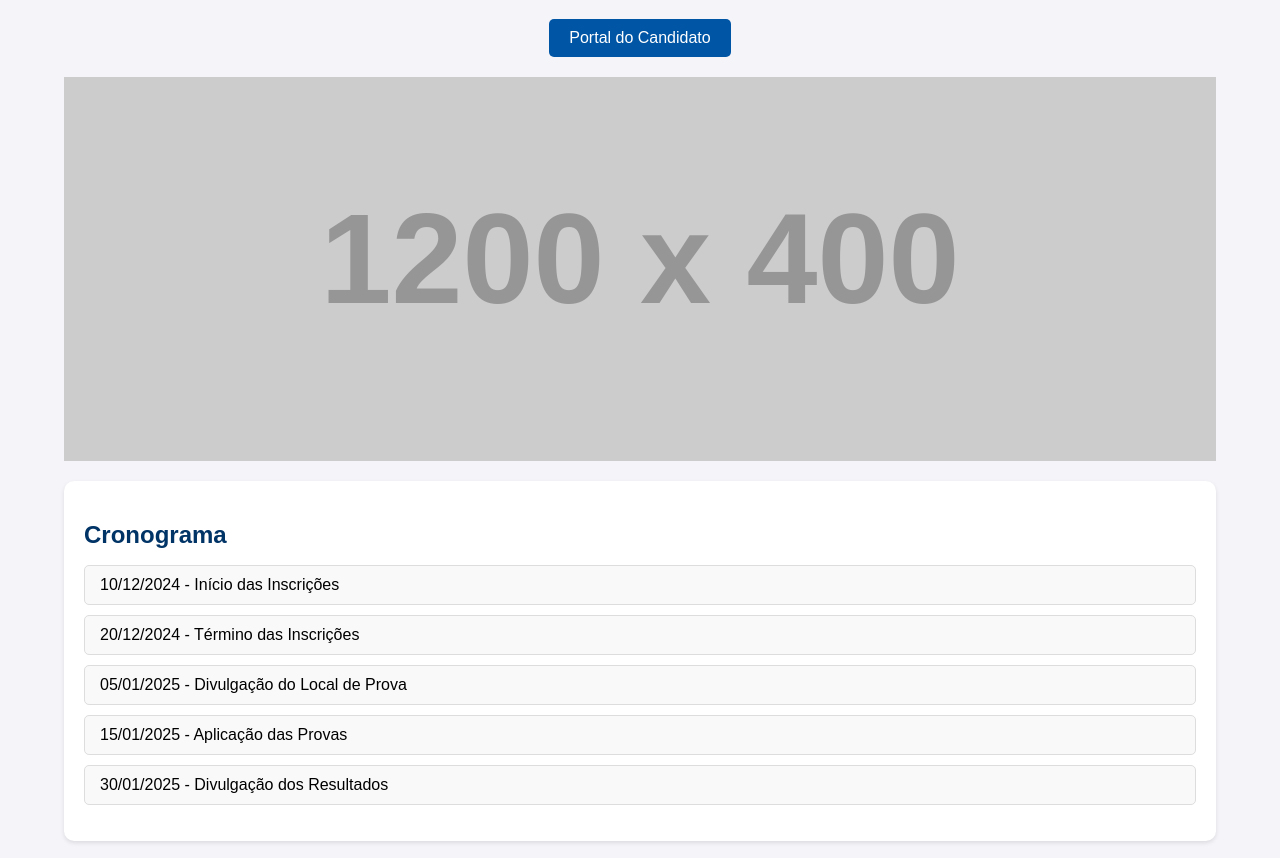
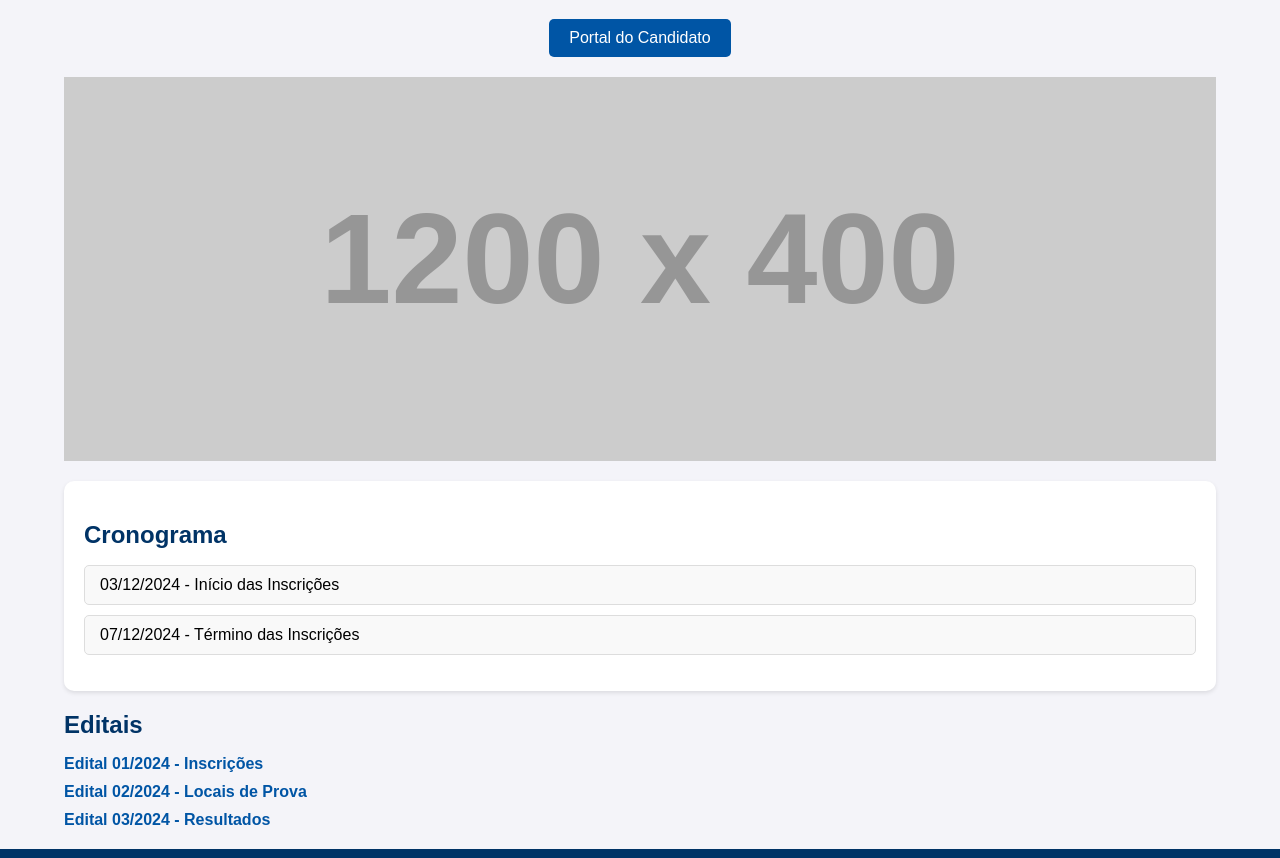
Before and after one commit to fmlp-site/Iscm-2025, a plain HTML site: page index.html in a window 1280 px wide. Shown: the part 78-936 px from the top of the page. Drawn offline with Linux system fonts and the light colour scheme; placeholder pictures from the web are drawn by us.

Commit message:
Update index.html

```diff
--- a/index.html
+++ b/index.html
@@ -149,11 +149,9 @@
         <div class="cronograma">
             <h2>Cronograma</h2>
             <ul>
-                <li>10/12/2024 - Início das Inscrições</li>
-                <li>20/12/2024 - Término das Inscrições</li>
-                <li>05/01/2025 - Divulgação do Local de Prova</li>
-                <li>15/01/2025 - Aplicação das Provas</li>
-                <li>30/01/2025 - Divulgação dos Resultados</li>
+                <li>03/12/2024 - Início das Inscrições</li>
+                <li>07/12/2024 - Término das Inscrições</li>
+
             </ul>
         </div>
 
@@ -161,7 +159,7 @@
         <div class="editais">
             <h2>Editais</h2>
             <ul>
-                <li><a href="edital1.pdf" target="_blank">Edital 01/2024 - Inscrições</a></li>
+                <li><a href="" target="_blank">Edital 01/2024 - Inscrições</a></li>
                 <li><a href="edital2.pdf" target="_blank">Edital 02/2024 - Locais de Prova</a></li>
                 <li><a href="edital3.pdf" target="_blank">Edital 03/2024 - Resultados</a></li>
             </ul>
```
